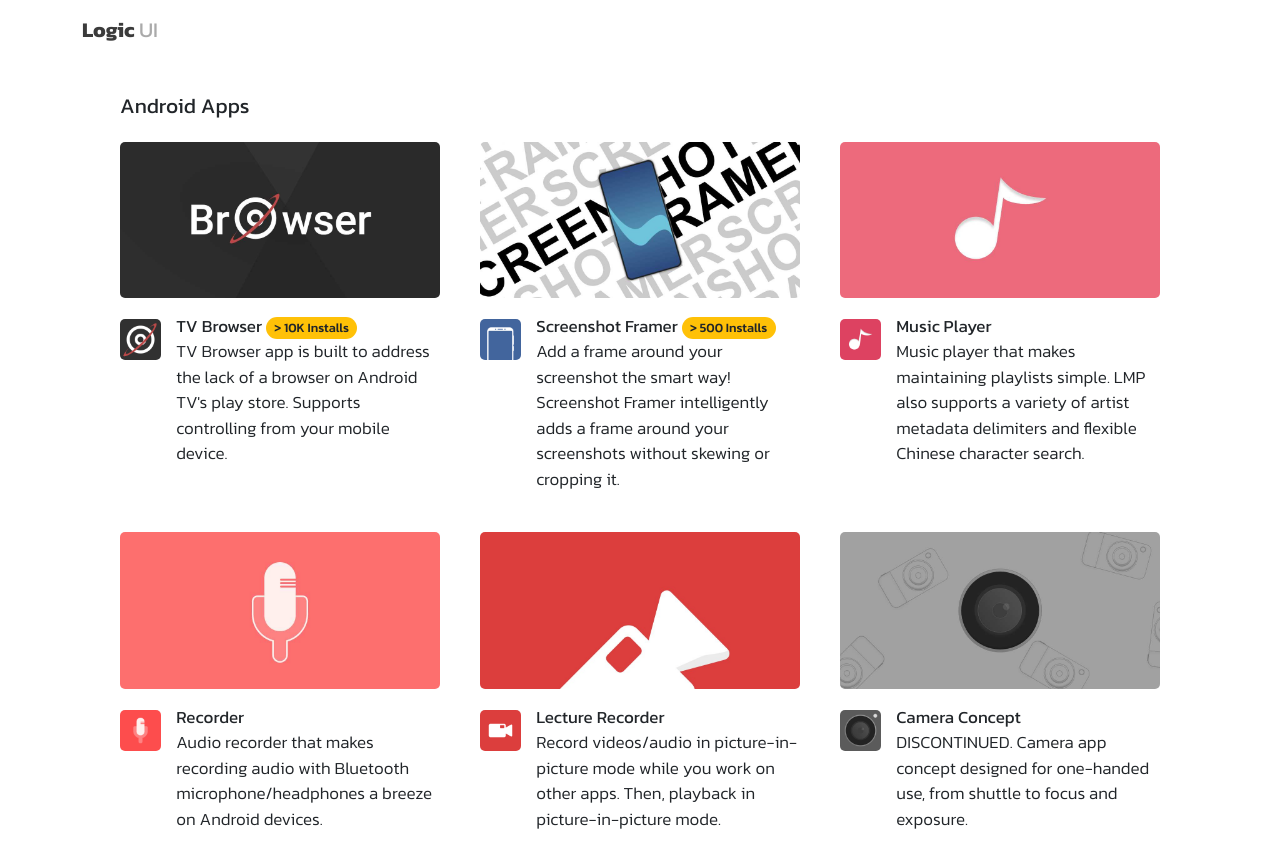
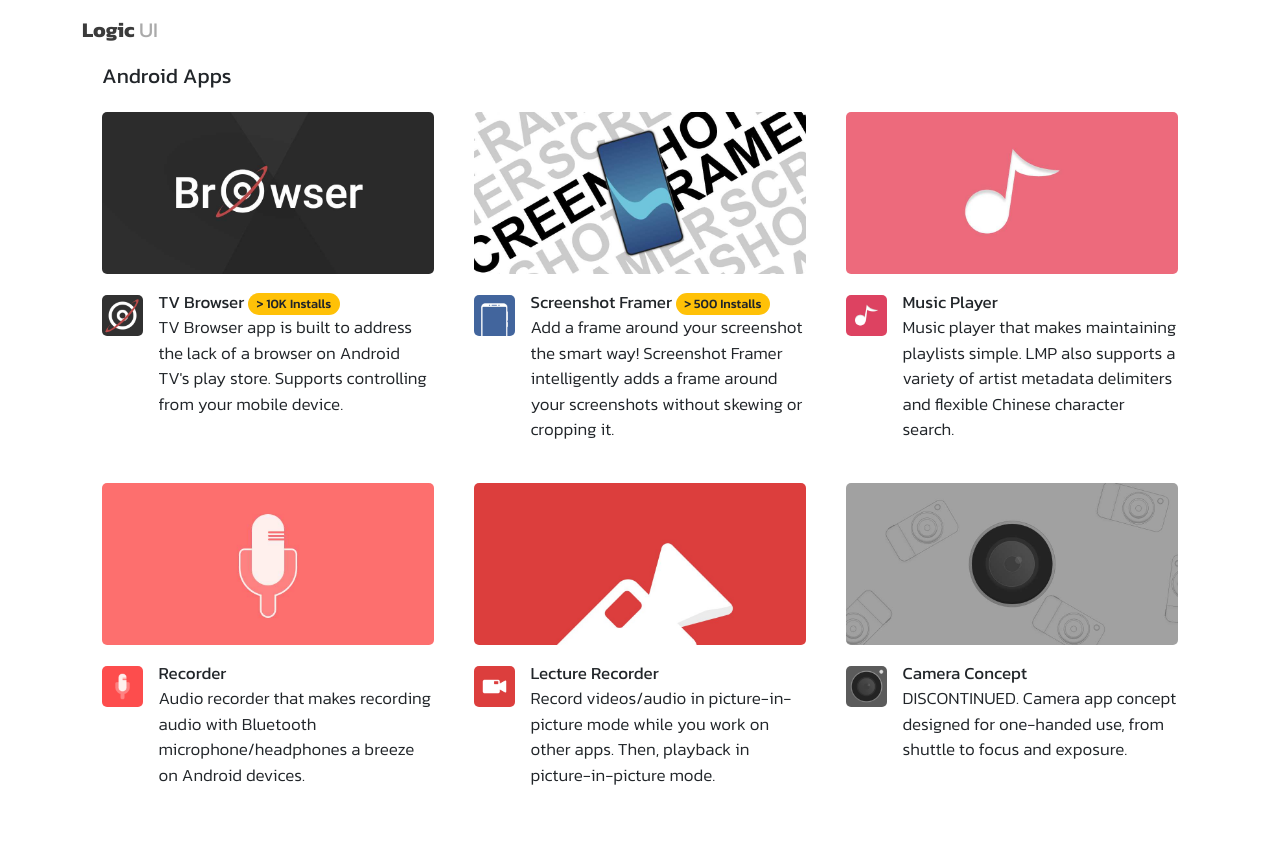
Before and after one commit to 8kdesign/LogicUI, a Next.js app: page / in a window 1280 px wide. Shown: the top 868 px of the page. After the commit the page ends 808 px from the top, so only its background shows below. Built offline with nearby package versions, Linux system fonts and the light colour scheme.

Commit message:
Update index.js

```diff
--- a/pages/index.js
+++ b/pages/index.js
@@ -40,7 +40,7 @@ export default function LogicUI() {
 					content="https://firebasestorage.googleapis.com/v0/b/logicui-9667a.appspot.com/o/others%2Flogicui_banner.png?alt=media&token=506832a0-2425-4125-b0b8-13e3e8266dff"
 				/>
 			</Head>
-			<Container style={{ padding: 30 }}>
+			<Container>
 				<div className="Container--space-between">
 					<p style={{ marginLeft: 20, fontSize: 21 }}>Android Apps</p>
 				</div>
```
